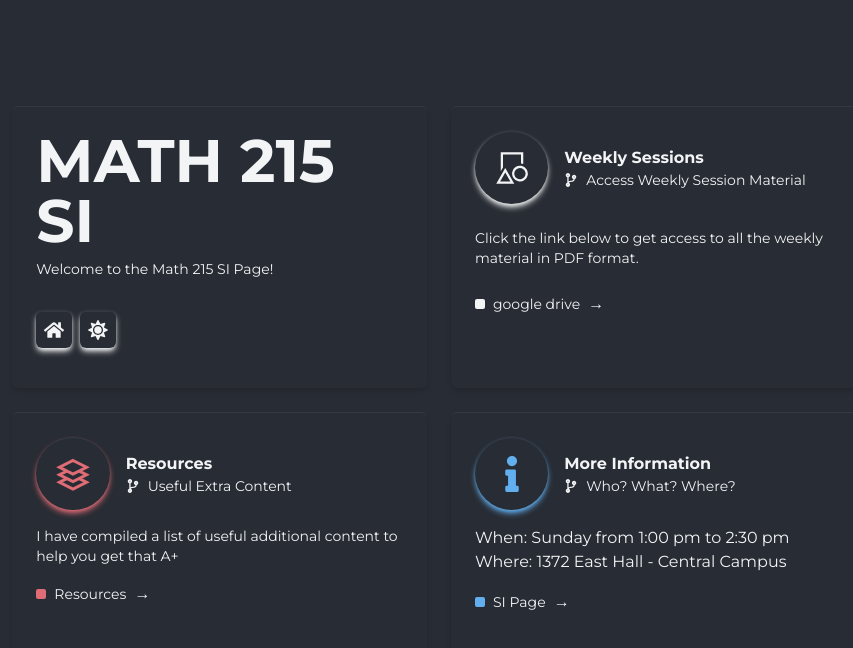
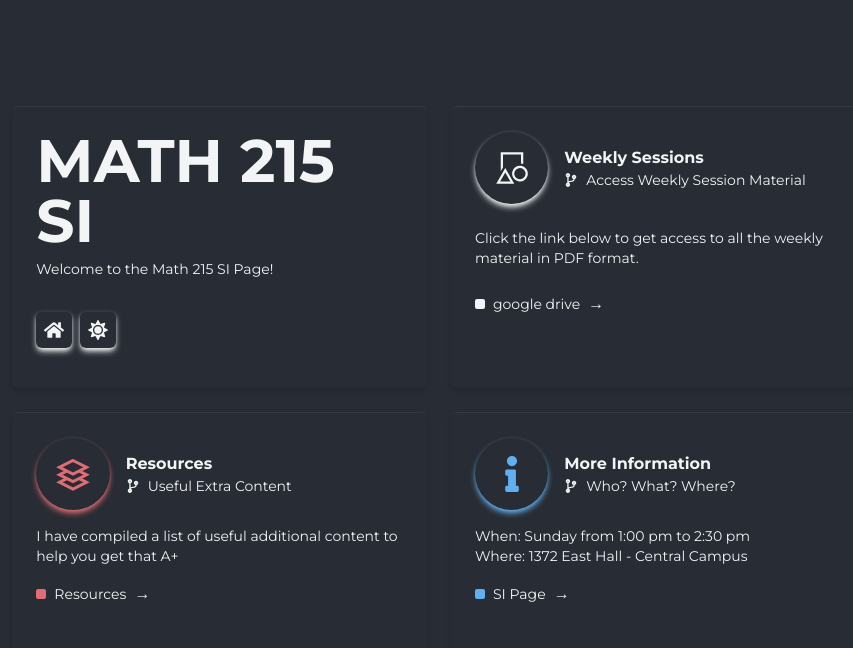
Before and after one commit to marcoboone/personalPortfolio, a Next.js app: page /si in a window 1280 px wide. Shown: the top 648 px of the page, without its empty margins (201-1054 px from the left). Built offline with nearby package versions, Linux system fonts and the light colour scheme.

Commit message:
si text resize

```diff
--- a/src/app/si/page.jsx
+++ b/src/app/si/page.jsx
@@ -114,7 +114,7 @@
             </span>
             </div>
             </div>
-            <div className = "flex flex-col">
+            <div className = "flex flex-col text-sm">
             <span>When: Sunday from 1:00 pm to 2:30 pm</span>
             <span>Where: 1372 East Hall - Central Campus</span>
             </div>
```
